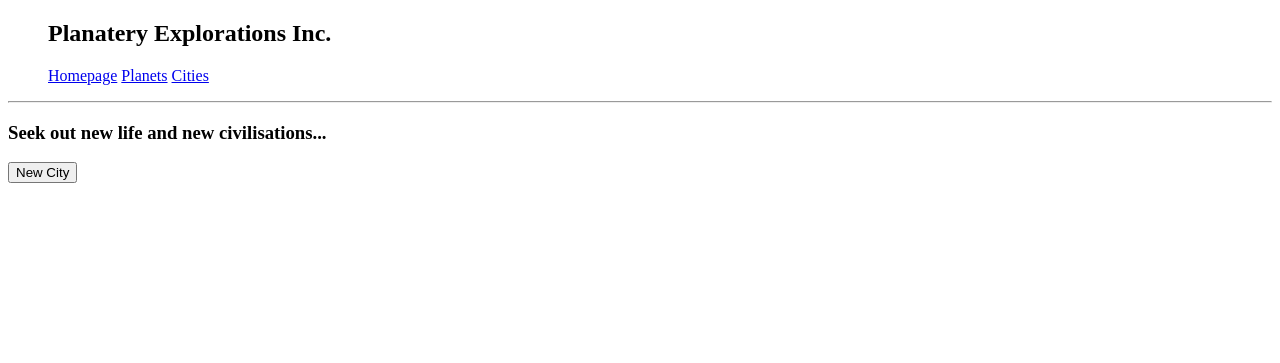
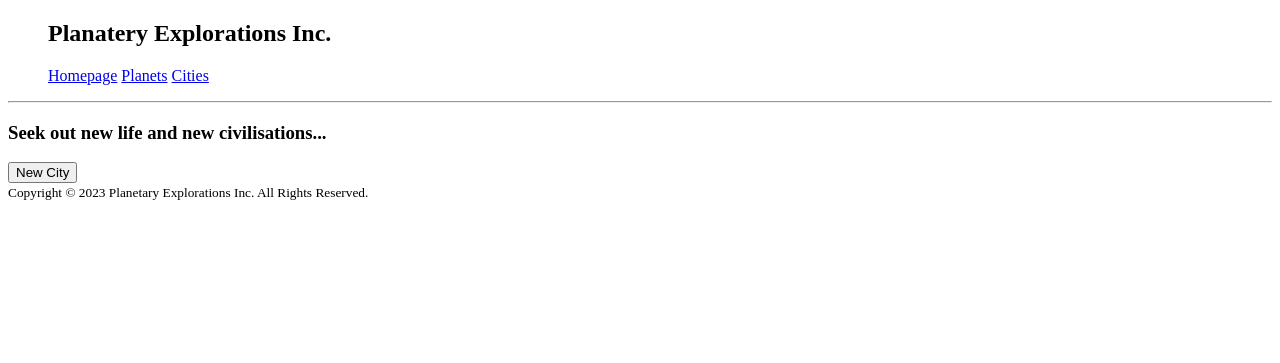
Before and after one commit to Quartermaster-90/planetary_exploration_solo_lab, a Flask app: page /cities in a window 1280 px wide. Shown: the top 363 px of the page. Run offline with Flask 3, Linux system fonts and the light colour scheme; data that the repository does not hold is empty; some libraries are stand-ins or nearby versions; some web fonts are replaced.

```diff
--- a/templates/base.html
+++ b/templates/base.html
@@ -11,6 +11,7 @@
   <link rel="stylesheet" href="{{ url_for('static', filename='css/forms.css') }}">
   <link rel="stylesheet" href="{{ url_for('static', filename='css/style.css') }}">
   <link rel="stylesheet" href="{{ url_for('static', filename='css/tables.css') }}">
+  <link rel="stylesheet" href="https://cdnjs.cloudflare.com/ajax/libs/font-awesome/4.7.0/css/font-awesome.min.css">
 </head>
 <body>
 <main class="menu">
@@ -30,4 +31,9 @@
   </section>
   </main>
 </body>
+<footer>
+  <small>
+    Copyright © 2023 Planetary Explorations Inc. All Rights Reserved.
+  </small>
+</footer>
 </html>
--- a/templates/cities/index.html
+++ b/templates/cities/index.html
@@ -2,7 +2,7 @@
 {% block content %}
 
 <h3>Seek out new life and new civilisations...</h3>
-{% for city in all_cities %}
+<ul>{% for city in all_cities %}
   <div class="explored_cities">
       <p><a href="/cities/{{city.id}}">{{city.name}}</a></p>
       <div class="city_information">
@@ -16,7 +16,7 @@
      {% endif %}
   </div>
 
-{% endfor %}
+{% endfor %}</ul>
 
 <div>
    <span><form action="/cities/new" method="GET">
--- a/templates/planets/show.html
+++ b/templates/planets/show.html
@@ -14,7 +14,7 @@
     <div class="buttons">
 
       <span><form action="/cities/new" method="GET">
-        <input class="btn btn--edit" type="submit" value="Add City"/>
+        <input class="btn btn--new" type="submit" value="Add City"/>
         </form>
       </span>
 
```
Also changed, not shown: templates/cities/new.html (+9 -3 lines).
